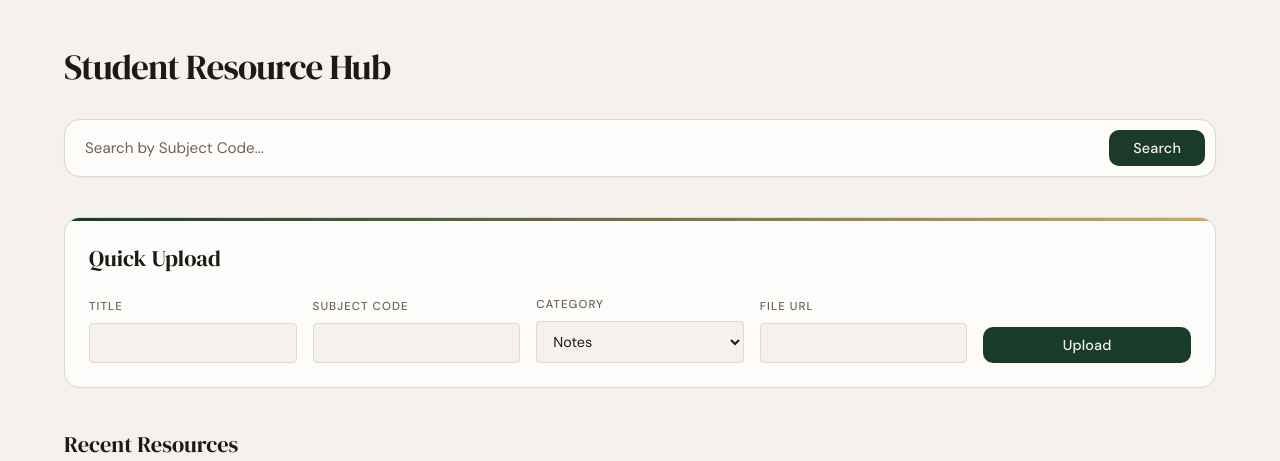
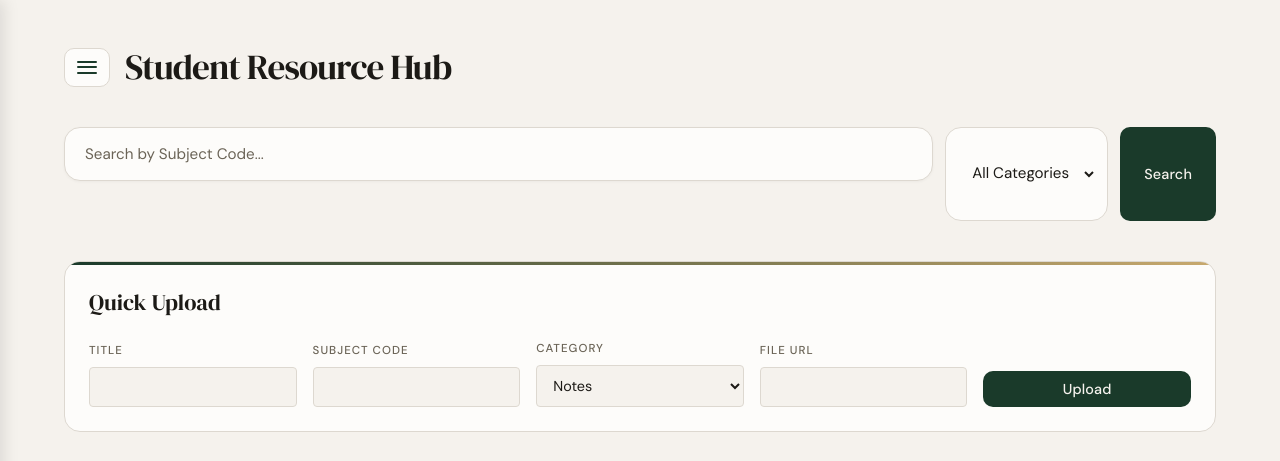
Before and after one commit to Roshan230707/The-Archive-G051, a Flask app: template templates/index.html in a window 1280 px wide. Shown: the top 461 px of the page. Run offline with Flask 3, Linux system fonts and the light colour scheme; the template is opened without the code that fills it: most values are stand-ins (such as "Sample title", 1, 10 or a date in 2020).

Commit message:
search bar and breadcrumbs

```diff
--- /dev/null
+++ b/templates/breadcrumbs.html
@@ -0,0 +1,132 @@
+<style>
+    /* Hidden Checkbox Controller */
+    #sidebar-toggle {
+        display: none;
+    }
+
+    /* Modernized Toggle Trigger Button */
+    .menu-toggle-btn {
+        background: var(--bg-card);
+        border: 1px solid var(--border);
+        border-radius: var(--radius);
+        padding: 12px;
+        cursor: pointer;
+        display: inline-flex;
+        align-items: center;
+        justify-content: center;
+        transition: all 0.2s ease;
+    }
+    .menu-toggle-btn:hover {
+        background: var(--primary-light);
+        border-color: var(--primary);
+    }
+    .hamburger-icon {
+        display: flex;
+        flex-direction: column;
+        justify-content: space-between;
+        width: 20px;
+        height: 13px;
+    }
+    .hamburger-icon span {
+        display: block;
+        width: 100%;
+        height: 2px;
+        background-color: var(--primary);
+        border-radius: 1px;
+    }
+
+    /* Sidebar Base Container Styles */
+    .sidebar {
+        position: fixed;
+        top: 0;
+        left: 0;
+        width: 280px;
+        height: 100vh;
+        background-color: var(--primary);
+        color: #fdf6ec;
+        z-index: 1000;
+        padding: 24px;
+        transform: translateX(-100%);
+        transition: transform 0.3s cubic-bezier(0.4, 0, 0.2, 1);
+        box-shadow: 4px 0 15px rgba(0,0,0,0.1);
+    }
+    .sidebar-header h3 {
+        font-family: 'DM Serif Display', serif;
+        font-size: 1.6rem;
+        color: var(--accent);
+        margin: 0;
+    }
+    .close-btn {
+        background: none;
+        border: none;
+        color: #fdf6ec;
+        font-size: 28px;
+        cursor: pointer;
+        opacity: 0.8;
+    }
+    .close-btn:hover { opacity: 1; }
+
+    .sidebar-links {
+        list-style: none;
+        margin-top: 2rem;
+        padding: 0;
+    }
+    .sidebar-links li {
+        margin-bottom: 8px;
+    }
+    .sidebar-links a {
+        color: #e8f0eb;
+        text-decoration: none;
+        font-size: 1rem;
+        display: block;
+        padding: 12px 16px;
+        border-radius: var(--radius-sm);
+        font-family: 'DM Sans', sans-serif;
+        transition: all 0.2s;
+    }
+    .sidebar-links a:hover {
+        color: var(--text-main);
+        background-color: var(--accent);
+    }
+
+    /* Dark Overlay Dimmer background */
+    .sidebar-overlay {
+        position: fixed;
+        top: 0;
+        left: 0;
+        width: 100vw;
+        height: 100vh;
+        background-color: rgba(28, 26, 22, 0.4);
+        z-index: 999;
+        opacity: 0;
+        pointer-events: none;
+        transition: opacity 0.3s ease;
+    }
+
+    /* CSS Magic: If the checkbox is checked, slide the menu in and show the overlay */
+    #sidebar-toggle:checked ~ .sidebar {
+        transform: translateX(0);
+    }
+    #sidebar-toggle:checked ~ .sidebar-overlay {
+        opacity: 1;
+        pointer-events: auto;
+    }
+</style>
+
+<input type="checkbox" id="sidebar-toggle">
+
+<nav class="sidebar">
+    <div class="sidebar-header" style="display: flex; justify-content: space-between; align-items: center;">
+        <h3>The Archive</h3>
+        <label for="sidebar-toggle" class="close-btn">×</label>
+    </div>
+    <ul class="sidebar-links">
+        <li><a href="/">All Resources 📚</a></li>
+        <li><a href="#">Recent Adds 🆕</a></li>
+        <li><a href="#">History 👣</a></li>
+        <li><a href="#">Favourites ❤️</a></li>
+        <li><a href="/logout">Logout 👤</a></li>
+    </ul>
+</nav>
+
+<label for="sidebar-toggle" class="sidebar-overlay"></label>
--- a/templates/index.html
+++ b/templates/index.html
@@ -8,18 +8,29 @@
 </head>
 <body>
 
-    <div style="display: flex; justify-content: space-between; align-items: center; margin-bottom: 20px;">
-        <h1>Student Resource Hub</h1>
+    {% include 'breadcrumbs.html' %}
+
+    <header style="display: flex; justify-content: space-between; align-items: center; margin-bottom: 2rem; margin-top: 10px;">
+        <div style="display: flex; align-items: center; gap: 15px;">
+            <label for="sidebar-toggle" class="menu-toggle-btn">
+                <div class="hamburger-icon">
+                    <span></span>
+                    <span></span>
+                    <span></span>
+                </div>
+            </label>
+            <h1 style="margin: 0;">Student Resource Hub</h1>
+        </div>
+
         {% if session.get('user') %}
-            <a href="/logout" style="color: var(--accent-hover); font-weight: 500; text-decoration: none; font-size: 0.9rem;">Logout</a>
+            <div class="card-meta" style="font-family: 'DM Sans', sans-serif;">
+                <a href="/logout" style="color: var(--accent-hover); font-weight: 500; text-decoration: none; border: 1px solid var(--border); padding: 6px 14px; border-radius: var(--radius);">Logout</a>
+            </div>
         {% endif %}
-    </div>
-
+    </header>
 
     {% include 'search-bar.html' %}
     {% include 'quick-upload.html' %}
-
-
 
     <section>
         <h2>Recent Resources</h2>
@@ -48,6 +59,10 @@
                     </button>
                 </a>
             </article>
+            {% else %}
+                <p style="color: var(--text-muted); grid-column: 1 / -1; text-align: center; padding: 40px 0; font-family: 'DM Sans', sans-serif;">
+                    No resources found matching your search parameters or category filter selection.
+                </p>
             {% endfor %}
 
         </div>
--- a/templates/search-bar.html
+++ b/templates/search-bar.html
@@ -1,6 +1,18 @@
-<section class="search-area">
-    <form action="/search" method="GET" style="display:flex; gap:12px; width:100%;">
-        <input type="text" name="query" class="search-input" placeholder="Search by Subject Code...">
-        <button class="btn-search">Search</button>
-    </form>
-</section>
+<form action="/search" method="GET" style="display: flex; gap: 12px; width: 100%; margin-bottom: 2.5rem;">
+
+    <div class="search-area" style="flex: 1; display: flex; gap: 10px; background: var(--bg-card); border: 1px solid var(--border); border-radius: var(--radius-lg); padding: 10px; box-shadow: 0 1px 3px rgba(28, 26, 22, 0.04);">
+        <input type="text" name="query" class="search-input" value="{{ request.args.get('query', '') }}" placeholder="Search by Subject Code..." style="flex: 1; border: none; outline: none; background: transparent; font-family: 'DM Sans', sans-serif; font-size: 0.95rem; color: var(--text-main); padding: 6px 10px;">
+    </div>
+
+    <div class="filter-area" style="display: flex; background: var(--bg-card); border: 1px solid var(--border); border-radius: var(--radius-lg); padding: 5px 10px;">
+        <select name="category" class="upload-field" style="border: none; background: transparent; font-family: 'DM Sans', sans-serif; font-size: 0.95rem; color: var(--text-main); outline: none; cursor: pointer;">
+            {% set selected_cat = request.args.get('category', 'all') %}
+            <option value="all" {% if selected_cat == 'all' %}selected{% endif %}>All Categories</option>
+            <option value="Notes" {% if selected_cat == 'Notes' %}selected{% endif %}>Notes</option>
+            <option value="Past Year" {% if selected_cat == 'Past Year' %}selected{% endif %}>Past Year</option>
+            <option value="Tutorial" {% if selected_cat == 'Tutorial' %}selected{% endif %}>Tutorial</option>
+        </select>
+    </div>
+
+    <button type="submit" class="btn-search">Search</button>
+</form>
```
